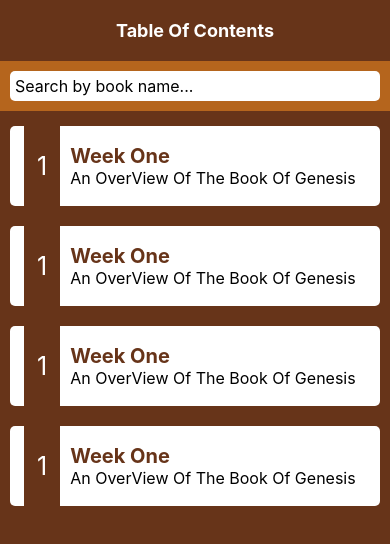
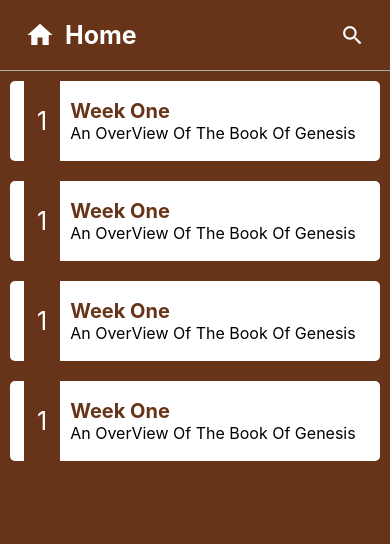
Before and after one commit to faleyecaleb/BibleApp, a React Native app in the folder bible-app/: screen /HomeScreen in a window 390 px wide. Shown: the top 544 px of the page. Built offline with nearby package versions, Linux system fonts and the light colour scheme.

Commit message:
just finished the home page

```diff
--- a/bible-app/src/components/WeeksCard.js
+++ b/bible-app/src/components/WeeksCard.js
@@ -1,10 +1,15 @@
 import { View, Text, StyleSheet, TouchableOpacity } from 'react-native'
 import React from 'react'
 import COLORS from '../consts/colors'
-const WeeksCard = ({navigation, card, books}) => {
+const WeeksCard = ({navigation, card, books, showSearchHandler}) => {
+
+  const navigationHandler = (e) => {
+    navigation.navigate('Details', card);
+    showSearchHandler(false)
+  }
   return (
     <View style={{flex: 1, paddingHorizontal: 10, backgroundColor: COLORS.gradientDark}}>
-      <TouchableOpacity onPress={(e) => navigation.navigate('Details', card)}>
+      <TouchableOpacity onPress={(e) => navigationHandler(e)}>
         <View style={style.cardText}>
           <View style={style.weeksCardNumber}>
               <Text style={{fontSize: 25, color: COLORS.white}}>{card.number}</Text>
--- a/bible-app/src/screens/HomeScreen.js
+++ b/bible-app/src/screens/HomeScreen.js
@@ -3,6 +3,8 @@ import { useState } from 'react';
 import WeeksCard from '../components/WeeksCard';
 import COLORS from '../consts/colors';
 import BOOKPAGE from '../bookData/book';
+import Icon from 'react-native-vector-icons/MaterialIcons';
+import { TouchableOpacity } from 'react-native-gesture-handler';
 
 const dataList = [
   'Week One',
@@ -26,22 +28,43 @@ const dataList = [
 ]
 
 const HomeScreen = ({navigation}) => {
+  const [showSearch, setShowSearch] = useState(false);
+
+  const showSearchHandler = () => {
+    setShowSearch(!showSearch)
+  }
 
 
   return(
     <SafeAreaView style={{flex: 1, backgroundColor:COLORS.gradientDark}}>
       <StatusBar animated={true} translucent={false} backgroundColor={COLORS.gradientDark} barStyle='dark-content' />
       <View style={style.header}>
-        <Text style={{fontSize: 18, fontWeight: 'bold', color: COLORS.white}}>Table Of Contents</Text>
+        <View style={{justifyContent: 'center', alignItems:'center', flexDirection: 'row'}}>
+          <Icon size={30} color={COLORS.white} name='home' />
+          <Text style={{fontSize: 25, marginLeft: 10, fontWeight: 'bold', color: COLORS.white}}>Home</Text>
+        </View>
+        <View>
+          <TouchableOpacity onPress={showSearchHandler}>
+            {
+              !showSearch &&
+              <Icon name='search' size={25} color={COLORS.white} />
+            }
+          </TouchableOpacity>
+        </View>
       </View>
-      <View style={style.searchContainer}>
-
+      {
+        showSearch &&
+        <View style={style.searchContainer}>
         <TextInput
         placeholder='Search by book name...'
         style={style.input}  />
+        <TouchableOpacity onPress={showSearchHandler}>
+          <Icon style={{backgroundColor: COLORS.gradientDark,paddingHorizontal: 4, paddingVertical: 1.8, borderRadius: 1}} size={35} color={COLORS.white} name='search' />
+        </TouchableOpacity>
       </View>
+      }
 
-      <FlatList data={BOOKPAGE} renderItem={(content) => <WeeksCard books={content.item} card={content.item} navigation={navigation} />} />
+      <FlatList data={BOOKPAGE} renderItem={(content) => <WeeksCard books={content.item} card={content.item} navigation={navigation} showSearchHandler={showSearchHandler} />} />
     </SafeAreaView>
   )
 }
@@ -49,10 +72,13 @@ const HomeScreen = ({navigation}) => {
 const style = StyleSheet.create({
   header: {
     backgroundColor: COLORS.gradientDark,
+    borderBottomWidth: 1,
+    borderBottomColor: COLORS.grey,
     paddingHorizontal: 25,
     paddingVertical: 20,
     alignItems: 'center',
-    justifyContent: 'center'
+    justifyContent: 'space-between',
+    flexDirection: 'row'
 
   },
 
@@ -61,6 +87,9 @@ const style = StyleSheet.create({
     paddingVertical: 10,
     paddingHorizontal: 10,
     marginBottom: 5,
+    flexDirection: 'row',
+    justifyContent: 'space-between',
+    alignItems: 'center'
 
 
   },
@@ -70,9 +99,9 @@ const style = StyleSheet.create({
     fontSize: 16,
     borderColor: COLORS.white,
     backgroundColor: COLORS.white,
-    borderRadius: 5,
     paddingHorizontal: 5,
     paddingVertical: 5,
+    flex: 1
   }
 })
 
```
